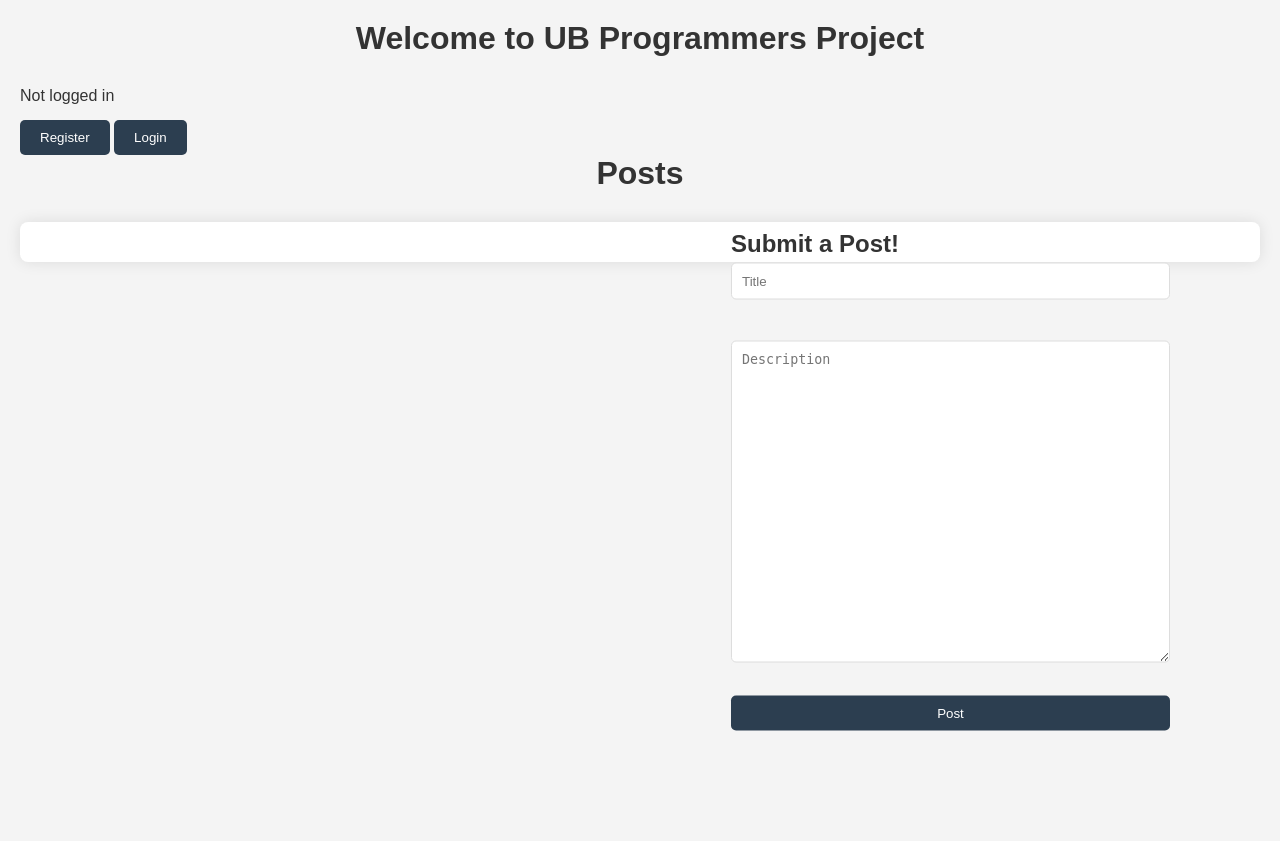
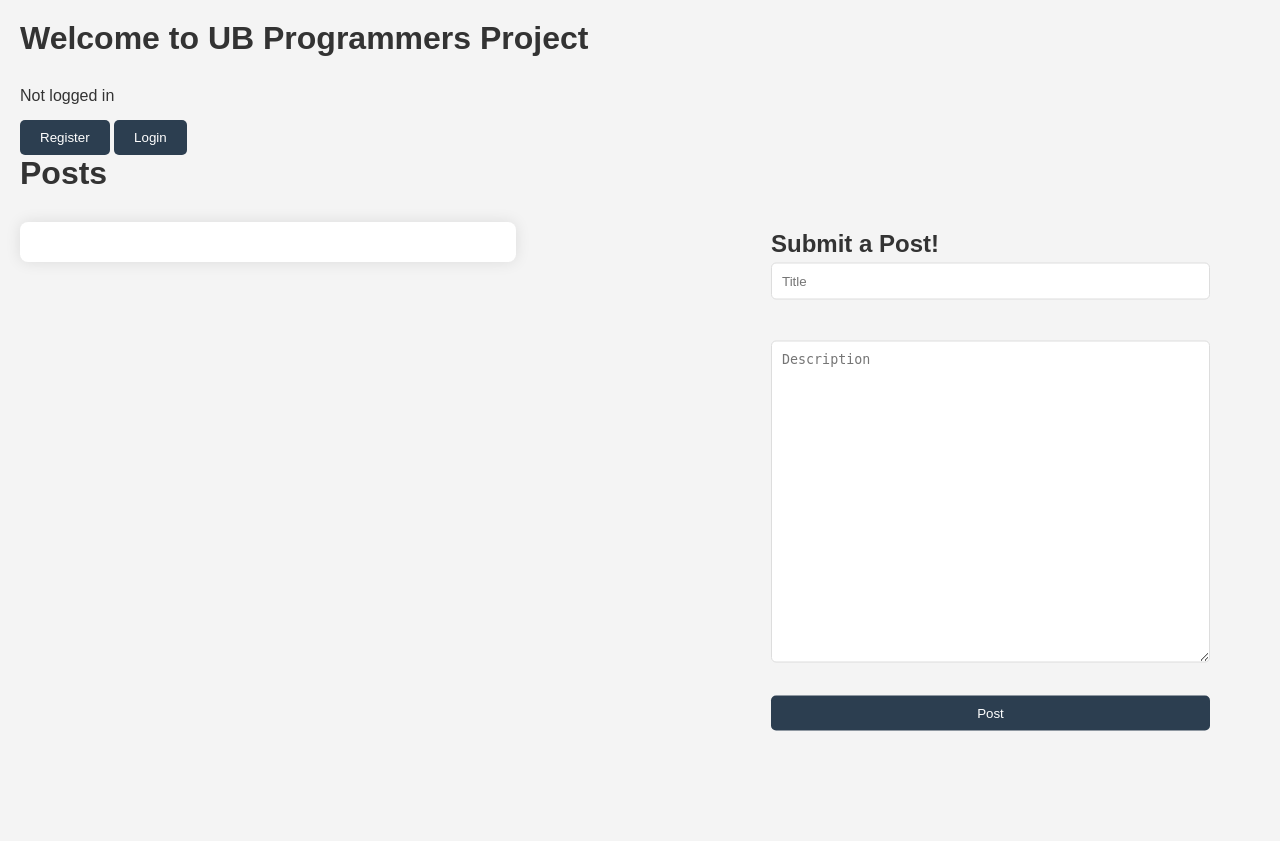
Before and after one commit to kevinzhong930/CSE312Project, a Flask app: page / in a window 1280 px wide. After the commit the page ends 731 px from the top, so only its background shows below. Run offline with Flask 2, Linux system fonts and the light colour scheme; data that the repository does not hold is empty.

Commit message:
Fix the design

```diff
--- a/GroupProject/static/style.css
+++ b/GroupProject/static/style.css
@@ -13,7 +13,7 @@ body {
 }
 
 h1 {
-    text-align: center;
+    text-align: left;
     margin-bottom: 30px;
 }
 
@@ -34,9 +34,10 @@ hr {
 .post-box {
     border: 1px solid #ccc;
     padding: 10px;
-    margin-bottom: 10px;
+    margin-bottom: 20px;
     border-radius: 5px;
     box-shadow: 2px 2px 5px rgba(0,0,0,0.1);
+    word-wrap: break-word;
 }
 
 .post, .user-list {
@@ -63,12 +64,14 @@ hr {
 
 #postHistory {
     background-color: #fff;
+    width: 40%;
+    height: auto;
     padding: 20px;
     border-radius: 8px;
     box-shadow: 0 0 15px rgba(0, 0, 0, 0.1);
     margin-top: 20px;  /* space between post-form and post-list */
     overflow: auto;    /* in case there are many posts */
-    max-height: 400px; /* you can adjust this value */
+    max-height: 700px; /* you can adjust this value */
 }
 
 .single-post {
--- a/GroupProject/templates/index.html
+++ b/GroupProject/templates/index.html
@@ -54,12 +54,12 @@
 
     <div class="Posts">
 
-        <div id="postSubmissionContainer" style="position: absolute; top: 60%; right: 0; transform: translateY(-50%); padding: 110px;">
+        <div id="postSubmissionContainer" style="position: absolute; top: 60%; right: 0; transform: translateY(-50%); padding: 70px;">
             <form id="postSubmission" class="post-form" action="/post-submission" method="POST">
                 <h2>Submit a Post!</h2>
                 <input type="text" name="title" placeholder="Title" required>
                 <br> <br>
-                <textarea id="description" placeholder="Description" cols="50" rows="20"></textarea>
+                <textarea id="description" name = "description" placeholder="Description" cols="50" rows="20"></textarea>
                 <br>
                 <button type="submit">Post</button>
             </form>
```
